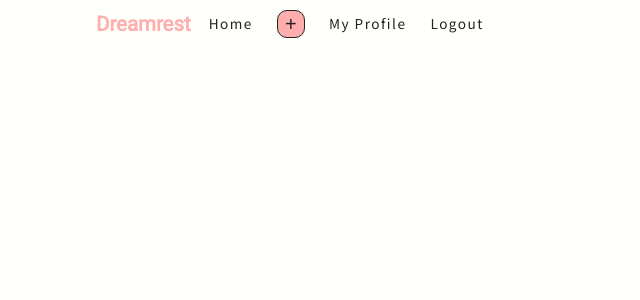
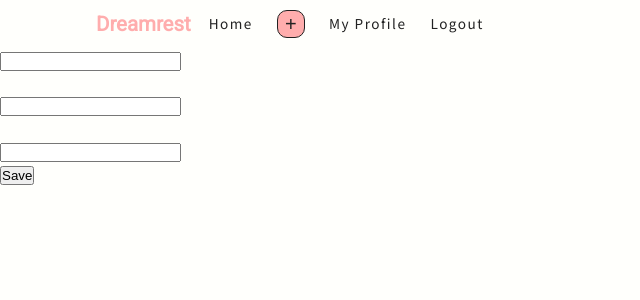
Before and after one commit to KortMiranda/Dreamrest, a React (Create React App) app: page /edit/1 in a window 1280 px wide. Shown: the top 300 px of the page, without its empty margins (0-640 px from the left). Built offline with nearby package versions, Linux system fonts and the light colour scheme; no server answers; sample sign-in values are in the browser's storage.

Commit message:
edit working

```diff
--- a/src/App.js
+++ b/src/App.js
@@ -1,4 +1,5 @@
 import { Route, Switch } from 'react-router-dom'
+import { Context } from 'react-router-dom'
 import Navbar from './components/Navbar'
 import Login from './views/auth/Login'
 import Signup from './views/auth/Signup'
@@ -6,6 +7,7 @@ import Logout from './views/auth/Logout'
 import Dashboard from './app/Dashboard'
 import AddCard from './components/AddCard'
 import CardDetails from './components/CardDetails'
+import EditForm from './components/EditForm'
 import UserProfile from './components/UserProfile'
 import MyProfile from './components/MyProfile'
 
@@ -22,6 +24,7 @@ function App() {
       <Route exact path="/card/:id" component={CardDetails} />
       <Route exact path="/user/:id" component={UserProfile} />
       <Route exact path="/my-cards/:id" component={MyProfile} />
+      <Route exact path="/edit/:id" component={EditForm} />
       </Switch>
     </div>
   );
--- a/src/app/Dashboard.js
+++ b/src/app/Dashboard.js
@@ -48,7 +48,7 @@ function Cards() {
         </Fragment>
       )}
         <Masonry
-            breakpointCols={3}
+            breakpointCols={4}
             className="my-masonry-grid"
             columnClassName="my-masonry-grid_column">
         {/* <div> */}
--- a/src/components/AddCard.js
+++ b/src/components/AddCard.js
@@ -21,11 +21,9 @@ function AddCard(props) {
         axios.post('http://localhost:8000/cards/', cardInfo)
         .then(res => {
             setAddCard(res.data)
-            console.log(res.data)
             window.location.replace('http://localhost:3000/');
         })
     }
-
 
 
     return (
--- a/src/components/CardDetails.js
+++ b/src/components/CardDetails.js
@@ -32,8 +32,9 @@ function CardDetails(props) {
             </div>
             <div className="card-details-items">
             <DeleteButton />
+            <Link to={`/edit/${card.id}`}><button className="back-button">Edit Card</button></Link>
             <h2>{card.title}</h2>
-            <p>Posted {card.natural_time}</p>
+            {/* <p>Posted {card.natural_time}</p> */}
             {/* <h3>Uploaded by {card.creator.username}</h3> */}
             <p>{card.description}</p>
             <h4>{card.img_ref}</h4>
--- /dev/null
+++ b/src/components/Context.js
@@ -0,0 +1,3 @@
+import React from 'react'
+
+export const Context = React.createContext(null)
--- /dev/null
+++ b/src/components/EditForm.js
@@ -0,0 +1,70 @@
+import React, {  useState, useEffect } from 'react';
+import axios from 'axios'
+import { useParams, Link } from 'react-router-dom'
+
+function EditForm(props) {
+    const [cardDetails, setCardDetails] = useState()
+    const [card, setCard] = useState()
+    const [title, setTitle] = useState("")
+    const [desc, setDesc] = useState("")
+    const [img, setImg] = useState("")
+    const [ref, setRef] = useState("")
+    const { id } = useParams()
+
+    useEffect(() => {
+        function getCard() {
+            axios.get(`http://localhost:8000/card/${id}`)
+            .then(res => {
+                setCardDetails(res.data)
+                setTitle(res.data.title)
+                setDesc(res.data.description)
+                setImg(res.data.img_url)
+                setRef(res.data.img_ref)
+                console.log(res.data)
+            })
+            .catch(console.error)
+        }
+        getCard()
+    }, [id])
+
+    const handleSubmit = e => {
+        e.preventDefault()
+        const cardInfo = {
+            title: e.target.Title.value == "" ? title: e.target.Title.value,
+            description: e.target.Description.value == "" ? desc: e.target.Description.value,
+            img_url: img,
+            img_ref: e.target.Image.value,
+        }
+        axios.put(`http://localhost:8000/card/${id}`, cardInfo)
+        .then(res => {
+            setCard(res.data)
+            console.log(res.data)
+            // setTitle('')
+            // setDesc('')
+            // setRef('')
+            window.location.replace('http://localhost:3000/');
+        })
+        .catch(console.error)
+    }
+
+    return (
+
+        <div className="add-form">
+            <form onSubmit={handleSubmit}>
+                <input type="text" name="Title" value={title} onChange={e => setTitle(e.target.value)} />
+                <br />
+                <br />
+                <input type="text" name="Description" value={desc} onChange={e => setDesc(e.target.value)} />
+                <br />
+                <br />
+                <input type="text" name="Image" value={img} onChange={e => setRef(e.target.value)} />
+                <br />
+                <button type= "submit" className="submit-button">Save</button>
+                {/* <Link to={`/card/${card.id}`}><button className="back-button">Cancel</button></Link> */}
+
+            </form>
+        </div>
+    );
+}
+
+export default EditForm;
```
